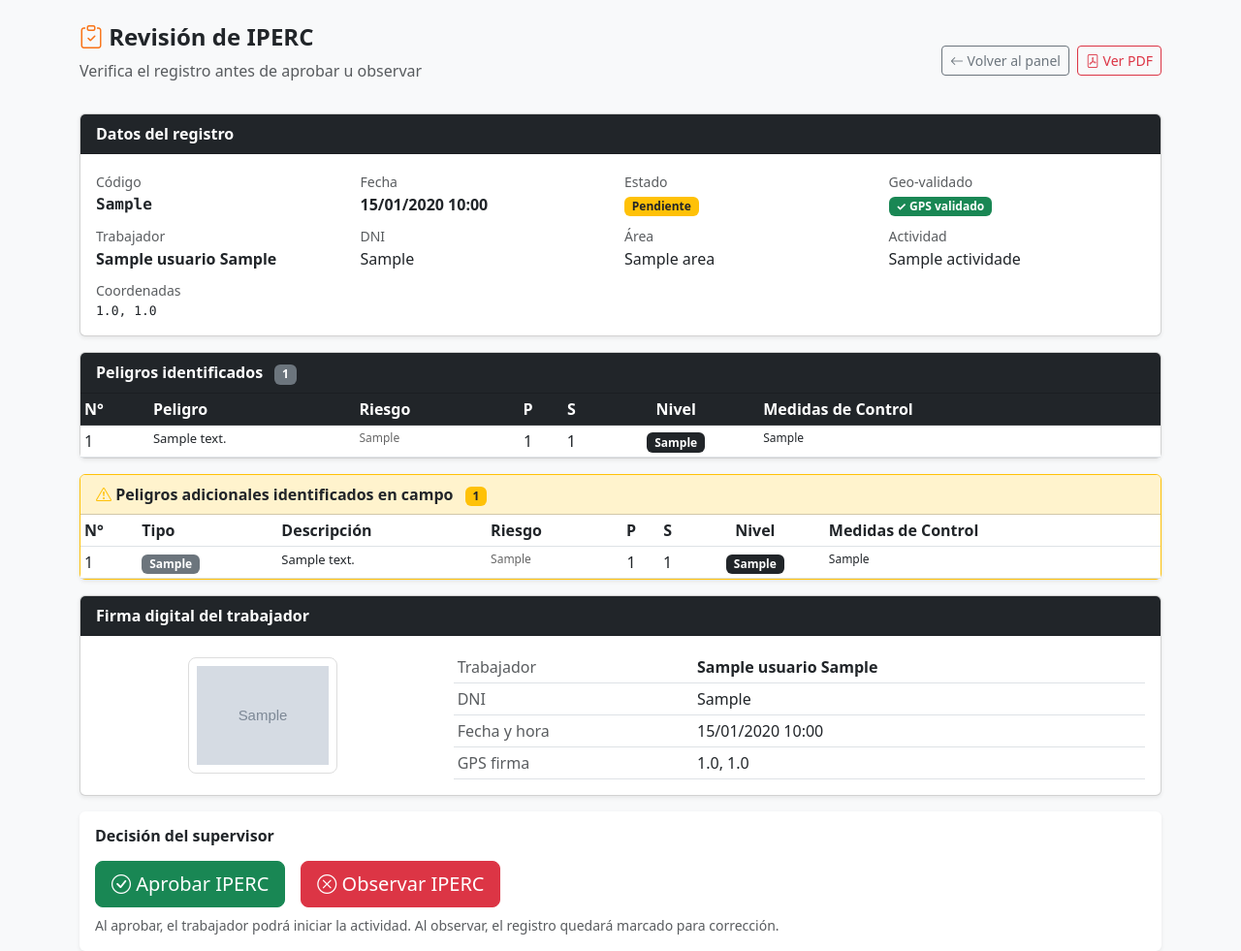
After one commit to fernandoestebannovoaavalos-star/iperc_android_api, a Flask app: template app/templates/supervisor/detalle.html in a window 1280 px wide. The commit adds this page. Shown: the whole page at 97% size. Run offline with Flask 3, Linux system fonts and the light colour scheme; the template is opened without the code that fills it: values that come from a table or form of the project are taken from there, others are empty; tables that the repository leaves empty hold one stand-in row (values such as "Sample post"); grey boxes marked "Sample" are stand-in pictures; some libraries are stand-ins or nearby versions.

Commit message:
feat: vista detalle supervisor con revision de IPERC

```diff
--- /dev/null
+++ b/app/templates/supervisor/detalle.html
@@ -0,0 +1,251 @@
+{% extends 'base.html' %}
+{% block title %}Detalle IPERC — {{ registro.codigo }}{% endblock %}
+
+{% block content %}
+<div class="row mb-3">
+    <div class="col">
+        <h4 class="fw-bold">
+            <i class="bi bi-clipboard-check" style="color:#F97316;"></i>
+            Revisión de IPERC
+        </h4>
+        <p class="text-muted">Verifica el registro antes de aprobar u observar</p>
+    </div>
+    <div class="col-auto d-flex gap-2 align-items-center">
+        <a href="{{ url_for('supervisor.panel') }}" class="btn btn-outline-secondary btn-sm">
+            <i class="bi bi-arrow-left"></i> Volver al panel
+        </a>
+        <a href="{{ url_for('reportes.generar_pdf', registro_id=registro.id) }}"
+           class="btn btn-outline-danger btn-sm" target="_blank">
+            <i class="bi bi-file-pdf"></i> Ver PDF
+        </a>
+    </div>
+</div>
+
+<!-- DATOS GENERALES -->
+<div class="card shadow-sm mb-3">
+    <div class="card-header bg-dark text-white">
+        <strong>Datos del registro</strong>
+    </div>
+    <div class="card-body">
+        <div class="row g-2">
+            <div class="col-md-3"><small class="text-muted">Código</small>
+                <p class="fw-bold font-monospace mb-0">{{ registro.codigo }}</p></div>
+            <div class="col-md-3"><small class="text-muted">Fecha</small>
+                <p class="fw-bold mb-0">{{ registro.fecha_registro | lima }}</p></div>
+            <div class="col-md-3"><small class="text-muted">Estado</small>
+                <p class="mb-0">
+                    {% if registro.estado == 'aprobado' %}
+                        <span class="badge bg-success">Aprobado</span>
+                    {% elif registro.estado == 'pendiente' %}
+                        <span class="badge bg-warning text-dark">Pendiente</span>
+                    {% else %}
+                        <span class="badge bg-danger">Observado</span>
+                    {% endif %}
+                </p>
+            </div>
+            <div class="col-md-3"><small class="text-muted">Geo-validado</small>
+                <p class="mb-0">
+                    {% if registro.geo_validado %}
+                        <span class="badge bg-success">✓ GPS validado</span>
+                    {% else %}
+                        <span class="badge bg-secondary">Sin GPS</span>
+                    {% endif %}
+                </p>
+            </div>
+            <div class="col-md-3"><small class="text-muted">Trabajador</small>
+                <p class="fw-bold mb-0">{{ registro.registrado_por.nombre }} {{ registro.registrado_por.apellido }}</p></div>
+            <div class="col-md-3"><small class="text-muted">DNI</small>
+                <p class="mb-0">{{ registro.registrado_por.dni }}</p></div>
+            <div class="col-md-3"><small class="text-muted">Área</small>
+                <p class="mb-0">{{ registro.area.nombre }}</p></div>
+            <div class="col-md-3"><small class="text-muted">Actividad</small>
+                <p class="mb-0">{{ registro.actividad.nombre }}</p></div>
+            {% if registro.lat %}
+            <div class="col-md-6"><small class="text-muted">Coordenadas</small>
+                <p class="mb-0 font-monospace" style="font-size:13px;">
+                    {{ registro.lat | round(6) }}, {{ registro.lon | round(6) }}
+                </p>
+            </div>
+            {% endif %}
+        </div>
+    </div>
+</div>
+
+<!-- PELIGROS BASE -->
+<div class="card shadow-sm mb-3">
+    <div class="card-header bg-dark text-white">
+        <strong>Peligros identificados</strong>
+        <span class="badge bg-secondary ms-2">{{ peligros|length }}</span>
+    </div>
+    <div class="card-body p-0" style="overflow-x:auto;">
+        <table class="table table-sm table-hover mb-0">
+            <thead class="table-dark">
+                <tr>
+                    <th>N°</th>
+                    <th>Peligro</th>
+                    <th>Riesgo</th>
+                    <th class="text-center">P</th>
+                    <th class="text-center">S</th>
+                    <th class="text-center">Nivel</th>
+                    <th>Medidas de Control</th>
+                </tr>
+            </thead>
+            <tbody>
+            {% for p in peligros %}
+                <tr>
+                    <td>{{ loop.index }}</td>
+                    <td style="font-size:13px;">{{ p.descripcion }}</td>
+                    <td style="font-size:12px;color:#666;">{{ p.riesgo_consecuencia }}</td>
+                    <td class="text-center">{{ p.p_sin }}</td>
+                    <td class="text-center">{{ p.s_sin }}</td>
+                    <td class="text-center">
+                        {% set nivel = p.nivel_sin | upper %}
+                        {% if nivel == 'TRIVIAL' %}
+                            <span class="badge bg-success">{{ p.nivel_sin }}</span>
+                        {% elif nivel == 'TOLERABLE' %}
+                            <span class="badge bg-info">{{ p.nivel_sin }}</span>
+                        {% elif nivel == 'MODERADO' %}
+                            <span class="badge bg-warning text-dark">{{ p.nivel_sin }}</span>
+                        {% elif nivel == 'IMPORTANTE' %}
+                            <span class="badge bg-danger">{{ p.nivel_sin }}</span>
+                        {% else %}
+                            <span class="badge bg-dark">{{ p.nivel_sin }}</span>
+                        {% endif %}
+                    </td>
+                    <td style="font-size:12px;">{{ p.medidas_control }}</td>
+                </tr>
+            {% endfor %}
+            </tbody>
+        </table>
+    </div>
+</div>
+
+<!-- PELIGROS ADICIONALES -->
+{% if adicionales %}
+<div class="card shadow-sm mb-3 border-warning">
+    <div class="card-header text-dark" style="background:#fff3cd;">
+        <strong><i class="bi bi-exclamation-triangle text-warning"></i>
+        Peligros adicionales identificados en campo</strong>
+        <span class="badge bg-warning text-dark ms-2">{{ adicionales|length }}</span>
+    </div>
+    <div class="card-body p-0" style="overflow-x:auto;">
+        <table class="table table-sm mb-0">
+            <thead style="background:#fff3cd;">
+                <tr>
+                    <th>N°</th>
+                    <th>Tipo</th>
+                    <th>Descripción</th>
+                    <th>Riesgo</th>
+                    <th class="text-center">P</th>
+                    <th class="text-center">S</th>
+                    <th class="text-center">Nivel</th>
+                    <th>Medidas de Control</th>
+                </tr>
+            </thead>
+            <tbody>
+            {% for pa in adicionales %}
+                <tr>
+                    <td>{{ loop.index }}</td>
+                    <td><span class="badge bg-secondary">{{ pa.tipo }}</span></td>
+                    <td style="font-size:13px;">{{ pa.descripcion }}</td>
+                    <td style="font-size:12px;color:#666;">{{ pa.riesgo_consecuencia }}</td>
+                    <td class="text-center">{{ pa.p_sin }}</td>
+                    <td class="text-center">{{ pa.s_sin }}</td>
+                    <td class="text-center">
+                        {% set nivel = pa.nivel_sin | upper %}
+                        {% if nivel == 'TRIVIAL' %}
+                            <span class="badge bg-success">{{ pa.nivel_sin }}</span>
+                        {% elif nivel == 'TOLERABLE' %}
+                            <span class="badge bg-info">{{ pa.nivel_sin }}</span>
+                        {% elif nivel == 'MODERADO' %}
+                            <span class="badge bg-warning text-dark">{{ pa.nivel_sin }}</span>
+                        {% elif nivel == 'IMPORTANTE' %}
+                            <span class="badge bg-danger">{{ pa.nivel_sin }}</span>
+                        {% else %}
+                            <span class="badge bg-dark">{{ pa.nivel_sin }}</span>
+                        {% endif %}
+                    </td>
+                    <td style="font-size:12px;">{{ pa.medidas_control }}</td>
+                </tr>
+            {% endfor %}
+            </tbody>
+        </table>
+    </div>
+</div>
+{% endif %}
+
+<!-- FIRMA DIGITAL -->
+<div class="card shadow-sm mb-3">
+    <div class="card-header bg-dark text-white">
+        <strong>Firma digital del trabajador</strong>
+    </div>
+    <div class="card-body">
+        {% if firma %}
+        <div class="row align-items-center">
+            <div class="col-md-4 text-center">
+                <img src="{{ firma.firma_imagen }}" alt="Firma"
+                     style="max-height:120px;border:1px solid #ddd;border-radius:8px;padding:8px;background:#fff;">
+            </div>
+            <div class="col-md-8">
+                <table class="table table-sm mb-0">
+                    <tr><td class="text-muted">Trabajador</td>
+                        <td><strong>{{ registro.registrado_por.nombre }} {{ registro.registrado_por.apellido }}</strong></td></tr>
+                    <tr><td class="text-muted">DNI</td>
+                        <td>{{ registro.registrado_por.dni }}</td></tr>
+                    <tr><td class="text-muted">Fecha y hora</td>
+                        <td>{{ firma.timestamp | lima }}</td></tr>
+                    <tr><td class="text-muted">GPS firma</td>
+                        <td>
+                            {% if firma.lat %}
+                                {{ firma.lat | round(6) }}, {{ firma.lon | round(6) }}
+                            {% else %}
+                                No registrado
+                            {% endif %}
+                        </td>
+                    </tr>
+                </table>
+            </div>
+        </div>
+        {% else %}
+        <div class="text-center text-muted p-3">
+            <i class="bi bi-pen" style="font-size:2rem;"></i>
+            <p class="mt-2 mb-0">Sin firma registrada aún</p>
+        </div>
+        {% endif %}
+    </div>
+</div>
+
+<!-- ACCIONES — solo si está pendiente -->
+{% if registro.estado == 'pendiente' %}
+<div class="card shadow-sm border-0">
+    <div class="card-body">
+        <h6 class="fw-bold mb-3">Decisión del supervisor</h6>
+        <div class="d-flex gap-3">
+            <form method="POST" action="/supervisor/aprobar/{{ registro.id }}">
+                <button type="submit" class="btn btn-success btn-lg">
+                    <i class="bi bi-check-circle"></i> Aprobar IPERC
+                </button>
+            </form>
+            <form method="POST" action="/supervisor/observar/{{ registro.id }}">
+                <div class="input-group">
+                    <button type="submit" class="btn btn-danger btn-lg">
+                        <i class="bi bi-x-circle"></i> Observar IPERC
+                    </button>
+                </div>
+            </form>
+        </div>
+        <small class="text-muted mt-2 d-block">
+            Al aprobar, el trabajador podrá iniciar la actividad.
+            Al observar, el registro quedará marcado para corrección.
+        </small>
+    </div>
+</div>
+{% else %}
+<div class="alert alert-info">
+    <i class="bi bi-info-circle"></i>
+    Este IPERC ya fue procesado — estado actual:
+    <strong>{{ registro.estado | upper }}</strong>
+</div>
+{% endif %}
+
+{% endblock %}
```
Also changed, not shown: app/supervisor/routes.py (+16 -0 lines), app/templates/supervisor/panel.html (+14 -4 lines), app/reportes/routes.py (line endings or trailing spaces).
